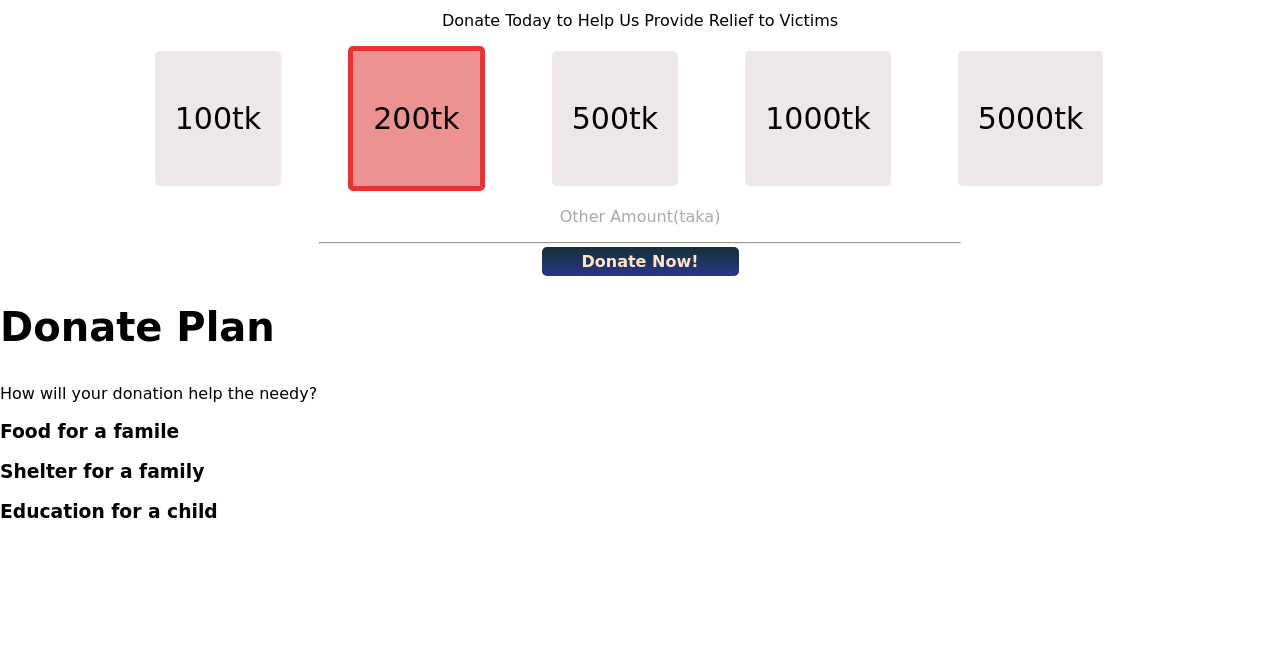
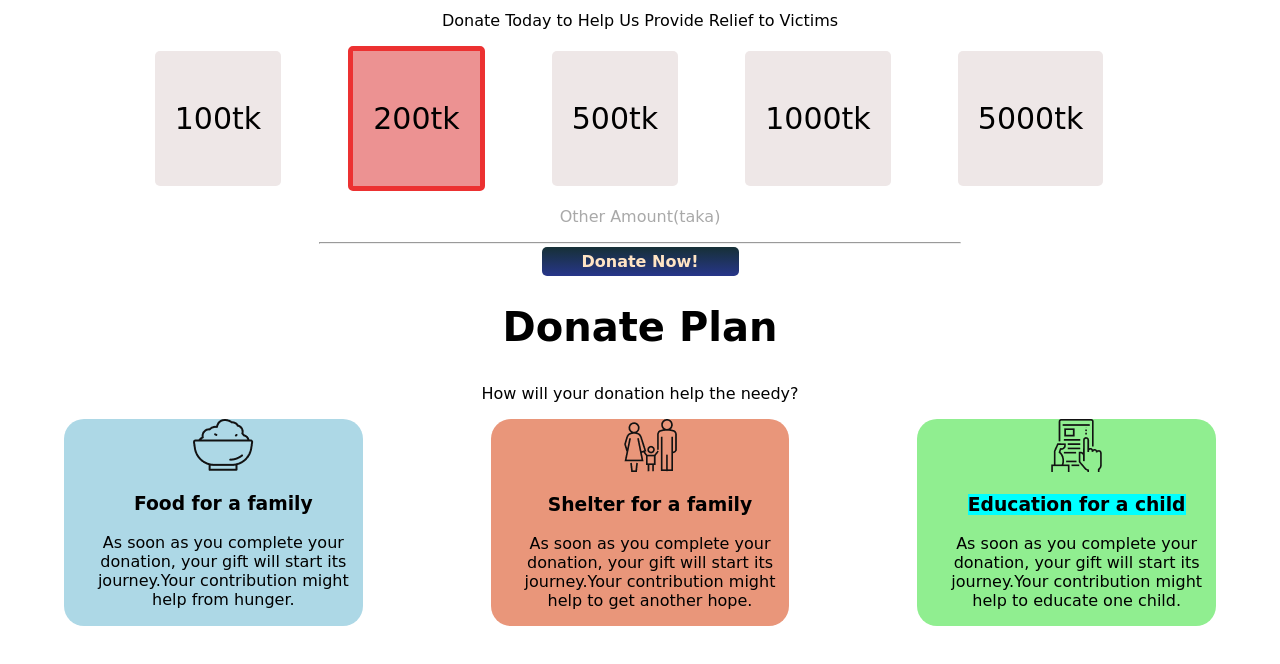
Before and after one commit to MasumaTasnim1320/donate-today, a plain HTML site: page index.html in a window 1280 px wide. Shown: the part 968-1632 px from the top of the page. Before the commit the page ends 1508 px from the top, so only its background shows below. Drawn offline with Linux system fonts and the light colour scheme; a web font is replaced by a local one.

Commit message:
plan done

```diff
--- a/index.html
+++ b/index.html
@@ -53,22 +53,31 @@
             <a class="button" target="_blank" href="">Donate Now!</a>
         </div>
     </section>
-    <section>
+    <section class="width">
         <h2>Donate Plan</h2>
         <p>How will your donation help the needy?</p>
+        <div class="flexible">
             <div id="food" class="plan-item">
-            <h3>Food for a famile</h3>
-            <p></p>
+                <img src="icons/food.png" alt="">
+                <h3>Food for a family</h3>
+                <p>As soon as you complete your donation, your gift will start its journey.Your contribution might help
+                    from hunger. </p>
             </div>
             <div id="shelter" class="plan-item">
+                <img src="icons/shelter.png">
                 <h3>Shelter for a family
                 </h3>
-            <p></p>
+                <p>As soon as you complete your donation, your gift will start its journey.Your contribution might help
+                    to get another hope. </p>
             </div>
             <div id="education" class="plan-item">
-            <h3>Education for a child
+                <img src="icons/Frame-1.png">
+                <h3><mark>Education for a child</mark>
                 </h3>
-            <p></p>
+                <p>As soon as you complete your donation, your gift will start its journey.Your contribution might help
+                    to educate one child. </p>
+            </div>
+
         </div>
     </section>
 
--- a/style.css
+++ b/style.css
@@ -67,3 +67,35 @@ h2 {
     font-weight: 600;
     border-radius: 5px;
 }
+
+.plan-item {
+    width: 40%;
+    margin-left: 5%;
+    margin-right: 5%;
+    padding-left: 20px;
+    border-radius: 20px;
+}
+
+#food {
+    background-color: lightblue;
+
+}
+
+#shelter {
+    background-color: darksalmon;
+
+}
+
+.bold-title {
+    padding: 20px;
+    color: chocolate;
+}
+
+#education {
+    background-color: lightgreen;
+
+}
+
+mark {
+    background-color: aqua;
+}
```
Lines whose indentation alone changed are shown as unchanged.
